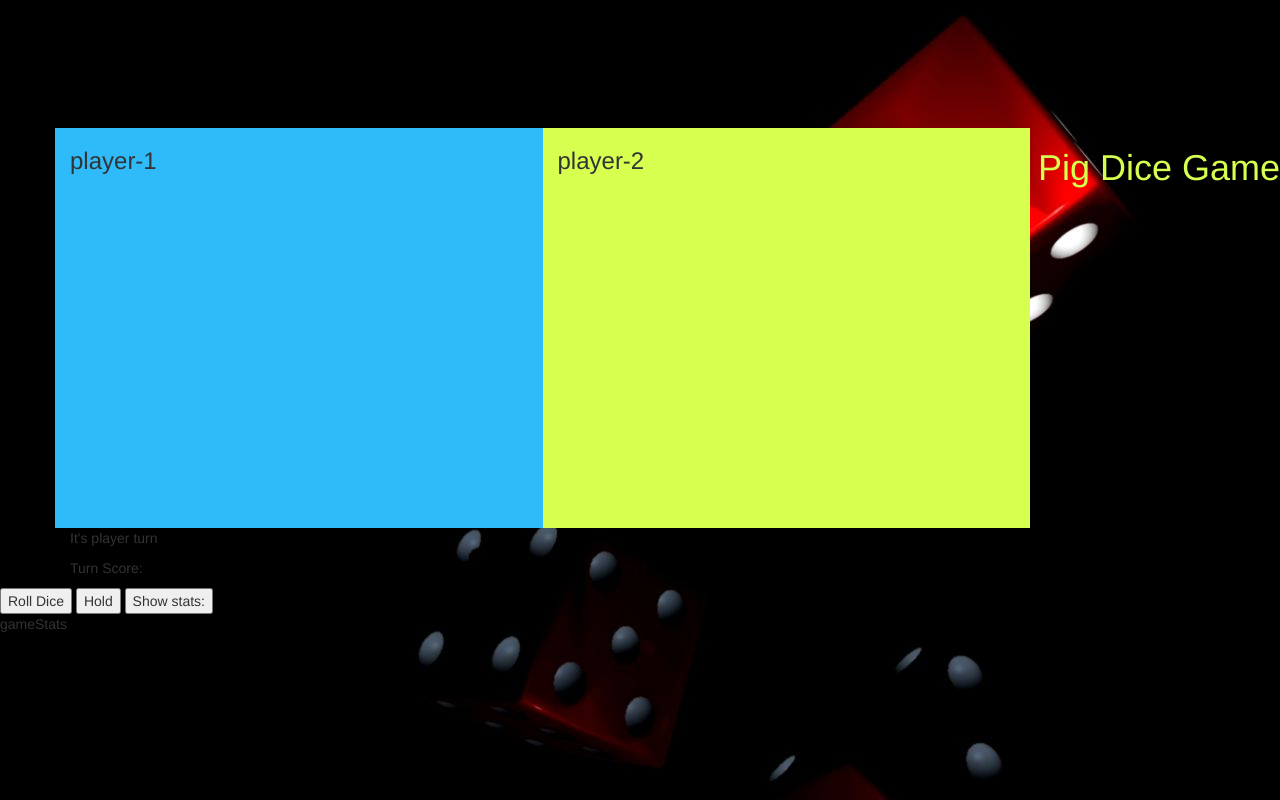
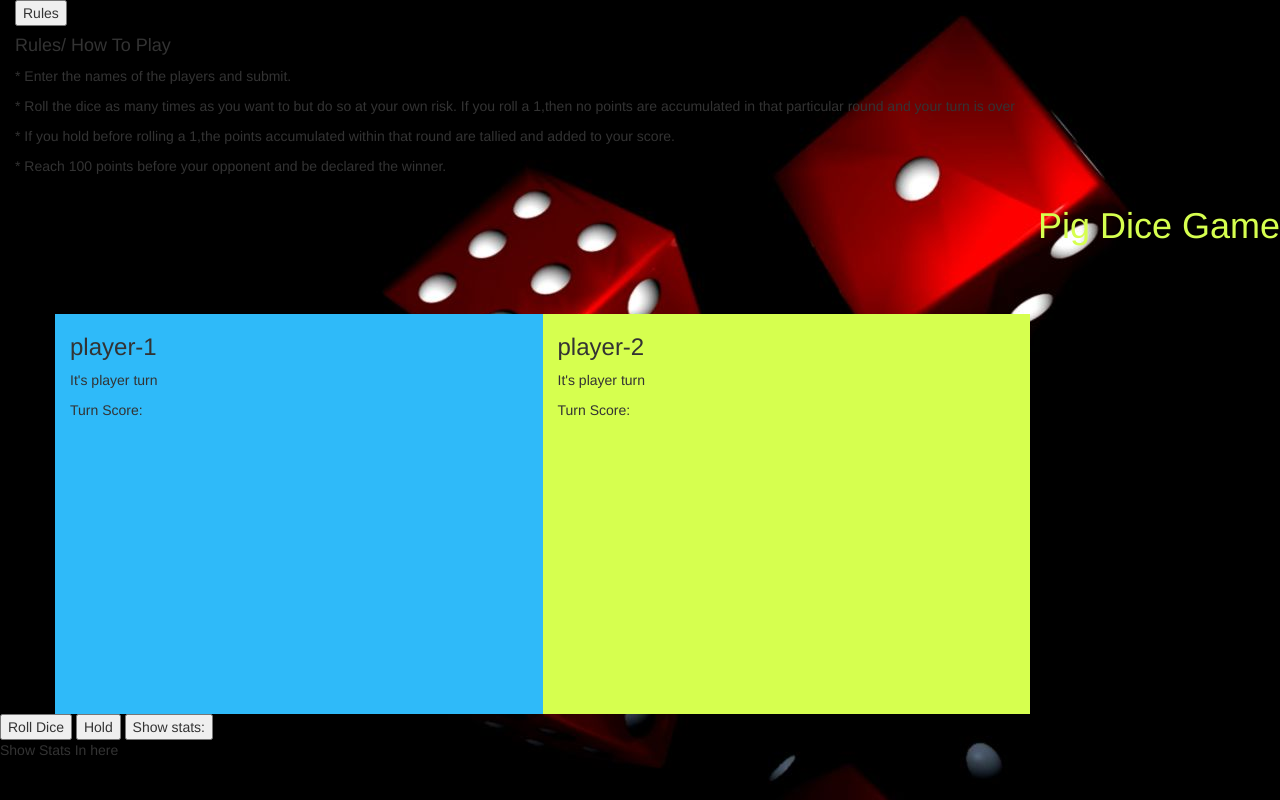
Before and after one commit to njambi25/Pig-Dice-Project, a plain HTML site: page index.html in a window 1280 px wide. Both pictures are taken after a click on the button "Start Game". Drawn offline with Linux system fonts and the light colour scheme.

Commit message:
results frm roll being displayed for both players

```diff
--- a/css/styles.css
+++ b/css/styles.css
@@ -29,3 +29,7 @@ h1 {
   background-color: #d6ff4f;
   height: 400px;
 }
+
+#game-container {
+  display: none;
+}
--- a/index.html
+++ b/index.html
@@ -10,6 +10,22 @@
 </head>
 
 <body>
+  <div class="container-fluid">
+    <div class="menutop" id="rules">
+      <div class="menutop-content">
+        <button id="button" name="button">Rules</button>
+        <div class="rule">
+          <h4>Rules/ How To Play</h4>
+          <p>* Enter the names of the players and submit.</p>
+          <p>* Roll the dice as many times as you want to but do so at your own risk. If you roll a 1,then no points are accumulated in that particular round and your turn is over</p>
+          <p>* If you hold before rolling a 1,the points accumulated within that round are tallied and added to your score.</p>
+          <p>* Reach 100 points before your opponent and be declared the winner.</p>
+        </div>
+      </div>
+
+    </div>
+  </div>
+
   <h1>Pig Dice Game</h1>
   <div class="container" id="player-names-container">
     <form id="player-info">
@@ -33,15 +49,23 @@
     <div class="row">
       <div class="col-sm-5" id="left">
         <h3> player-1 <span id="gameStartPlayer1Name"></span></h3>
+        <div id="play1">
+          <p>It's player <span id="stats-turn"></span> turn </p>
+          <p>Turn Score: <span id="stats-turn-score"></span></p>
+        </div>
       </div>
       <div class="col-sm-5" id="right">
         <h3> player-2 <span id="gameStartPlayer2Name"></span></h3>
+        <div id="play2">
+          <p>It's player <span id="stats-turn2"></span> turn </p>
+          <p>Turn Score: <span id="stats-turn-score2"></span></p>
+        </div>
       </div>
     </div>
 
     <!-- //dice and turn -->
-    <p>It's player <span id="stats-turn"></span> turn </p>
-    <p>Turn Score: <span id="stats-turn-score"></span></p>
+    <!-- <p>It's player <span id="stats-turn"></span> turn </p>
+    <p>Turn Score: <span id="stats-turn-score"></span></p> -->
   </div>
 
   <button id="roll-dice-button" type="button" name="button">Roll Dice</button>
--- a/js/scripts.js
+++ b/js/scripts.js
@@ -5,6 +5,7 @@ var game = {
 
   turn: 1,
   turnScore: 0,
+
   //set player names
   setPlayer1Name: function(name) {
     this.player1Name = name;
@@ -17,8 +18,14 @@ var game = {
   changeTurns: function() {
     if (this.turn == 1) {
       this.turn = 2;
+      $("#play1").hide();
+      $("#play2").show();
+
     } else if (this.turn == 2) {
       this.turn = 1;
+      $("#play1").show();
+      $("#play2").hide();
+
     }
     this.turnScore = 0;
   },
@@ -65,7 +72,17 @@ var game = {
   }
 };
 
+function toggle() {
+  var rules = document.getElementById("rules");
+  if (display === "none") {
+    display = "block";
+  } else {
+    display = "none";
+  }
+}
+
 $(document).ready(function() {
+
   $("#start-game-button").click(function() {
     $("#player-names-container").hide();
     var name1 = $("input#player1Name").val();
@@ -77,26 +94,36 @@ $(document).ready(function() {
     $("span#gameStartPlayer1Name").html(name1);
     $("span#gameStartPlayer2Name").html(name2);
 
-    $("game-container").show();
+    $("#game-container").show();
 
     //rolldice
 
     $("#roll-dice-button").click(function() {
       game.rollDice();
-    });
-  });
 
-  $("#game-stats-container").html(game.showStats());
-
-  var refreshStats = function() {
+      var showStats = game.showStats();
       $("#game-stats-container").html(game.showStats());
       $("#stats-turn").html(game.turn);
       $("#stats-turn-score").html(game.turnScore);
+      $("#stats-turn2").html(game.turn);
+      $("#stats-turn-score2").html(game.turnScore);
       $("stats-player-1-total-score").html(game.player1TotalScore);
       $("#stats-player-2-total-score").html(game.player2player2TotalScore);
-  };
+
+    });
+
+    // $("#game-stats-container").html(game.showStats());
+    //
+    // var refreshStats = function() {
+    //   $("#game-stats-container").html(game.showStats());
+    //   $("#stats-turn").html(game.turn);
+    //   $("#stats-turn-score").html(game.turnScore);
+    //   $("stats-player-1-total-score").html(game.player1TotalScore);
+    //   $("#stats-player-2-total-score").html(game.player2player2TotalScore);
+    // };
 
     $("show-stats").click(function() {
       refreshStats(); //replace content of game-stats-container
     });
   });
+});
```
Lines whose indentation alone changed are shown as unchanged.
